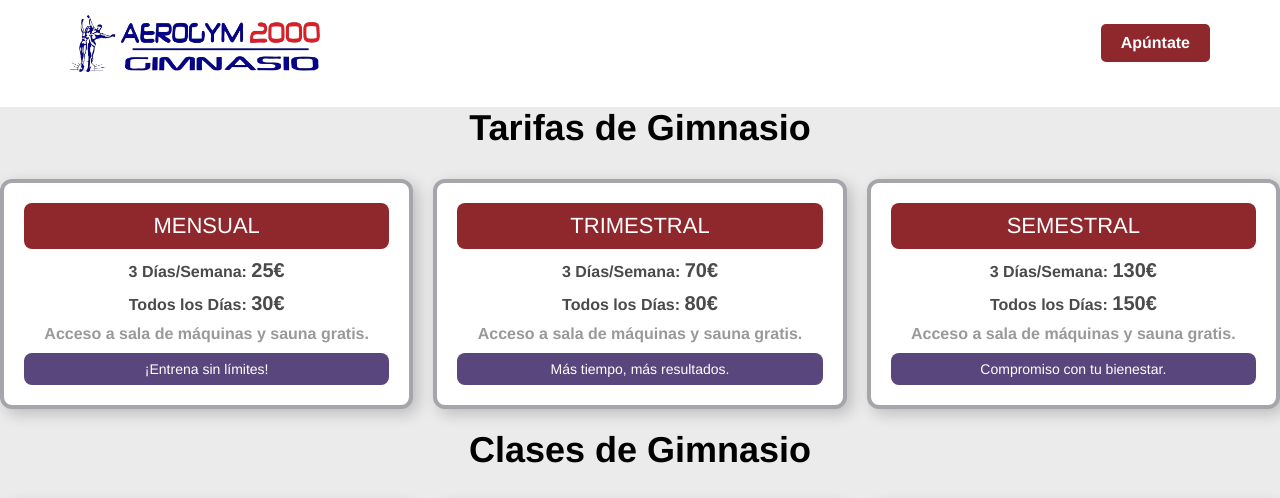
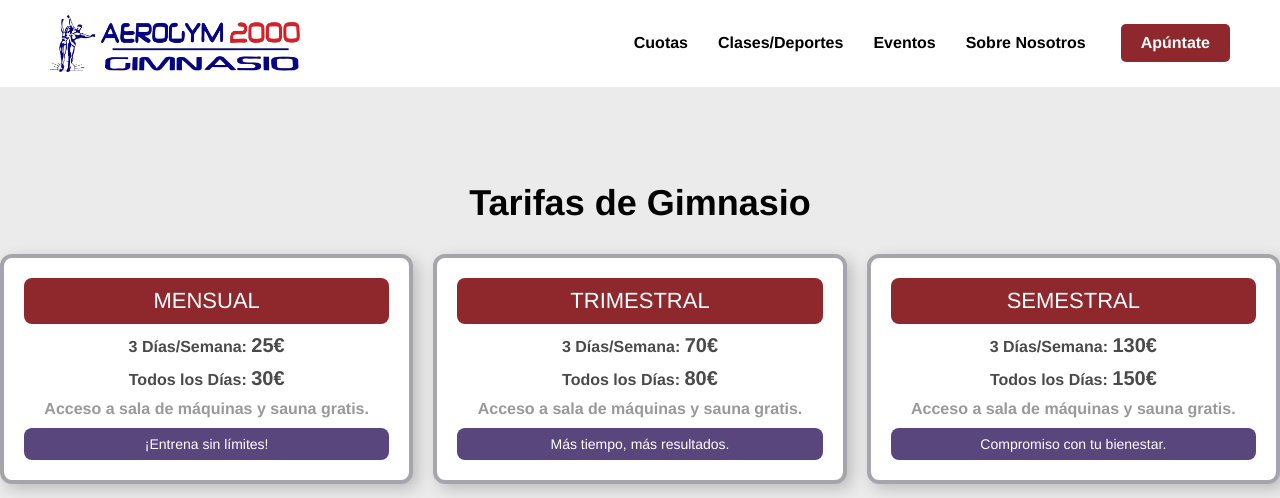
Before and after one commit to EliezerLuna/Aerogym, a plain HTML site: page index.html in a window 1280 px wide. Shown: the top 498 px of the page. Drawn offline with Linux system fonts and the light colour scheme.

Commit message:
Update style.css

```diff
--- a/CSS/style.css
+++ b/CSS/style.css
@@ -5,11 +5,11 @@ body {
 }
 
 .container {
-    max-width: 1800px;
+    max-width: 1920px;
     width: 100%;
     margin: 0 auto;
-    padding: 0 20px;
 }
+
 .header {
     text-align: center;
     position: sticky;
@@ -21,6 +21,7 @@ body {
     background-color: linear-gradient(to bottom, #59467d8d, #4271d88d);
     transition: all 1.5s;
 }
+
 .header__content {
     max-width: 1800px;
     width: 100%;
@@ -41,9 +42,11 @@ body {
     background: linear-gradient(to bottom, #59467d, #4271d8);
     transition: all 1.5s;
 }
+
 .header.scrolled img{
     width: 150px;
 }
+
 .nav {
     display: flex;
     align-items: center;
@@ -62,8 +65,12 @@ body {
 
 .nav__link {
     text-decoration: none;
-    color: #ffffff;
+    color: #000;
     font-weight: bold;
+}
+
+.nav__link:hover {
+    color: #8f282c;
 }
 
 .button {
@@ -118,10 +125,11 @@ body {
     color: #ffffff;
 }
 
-main {
+.main_container {
+    padding: 75px 0;
     min-height: 100px;
     margin: 0 auto;
-    max-width: 1800px;
+    max-width: 1920px;
     text-align: center;
     background-color: #ebebeb;
 }
```
